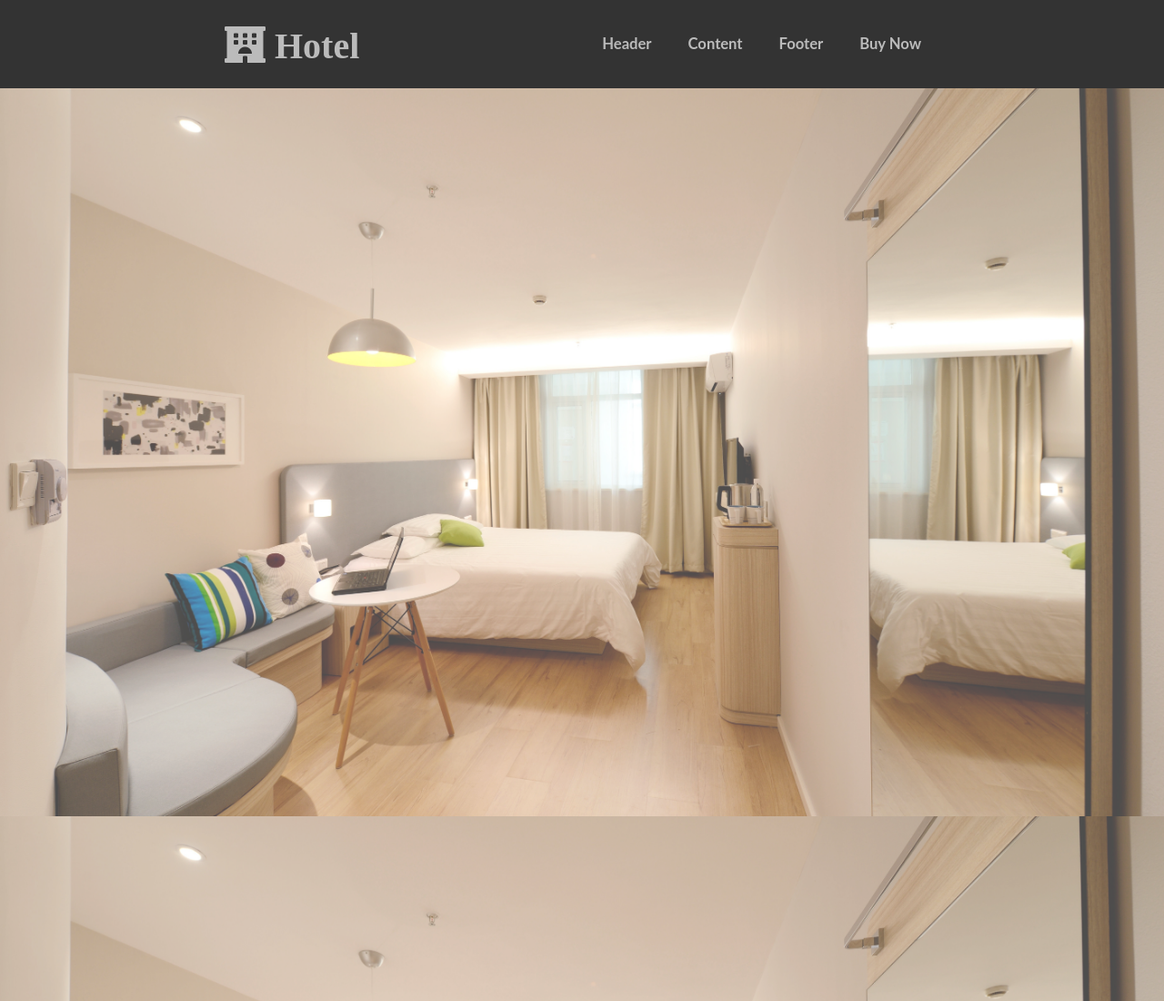
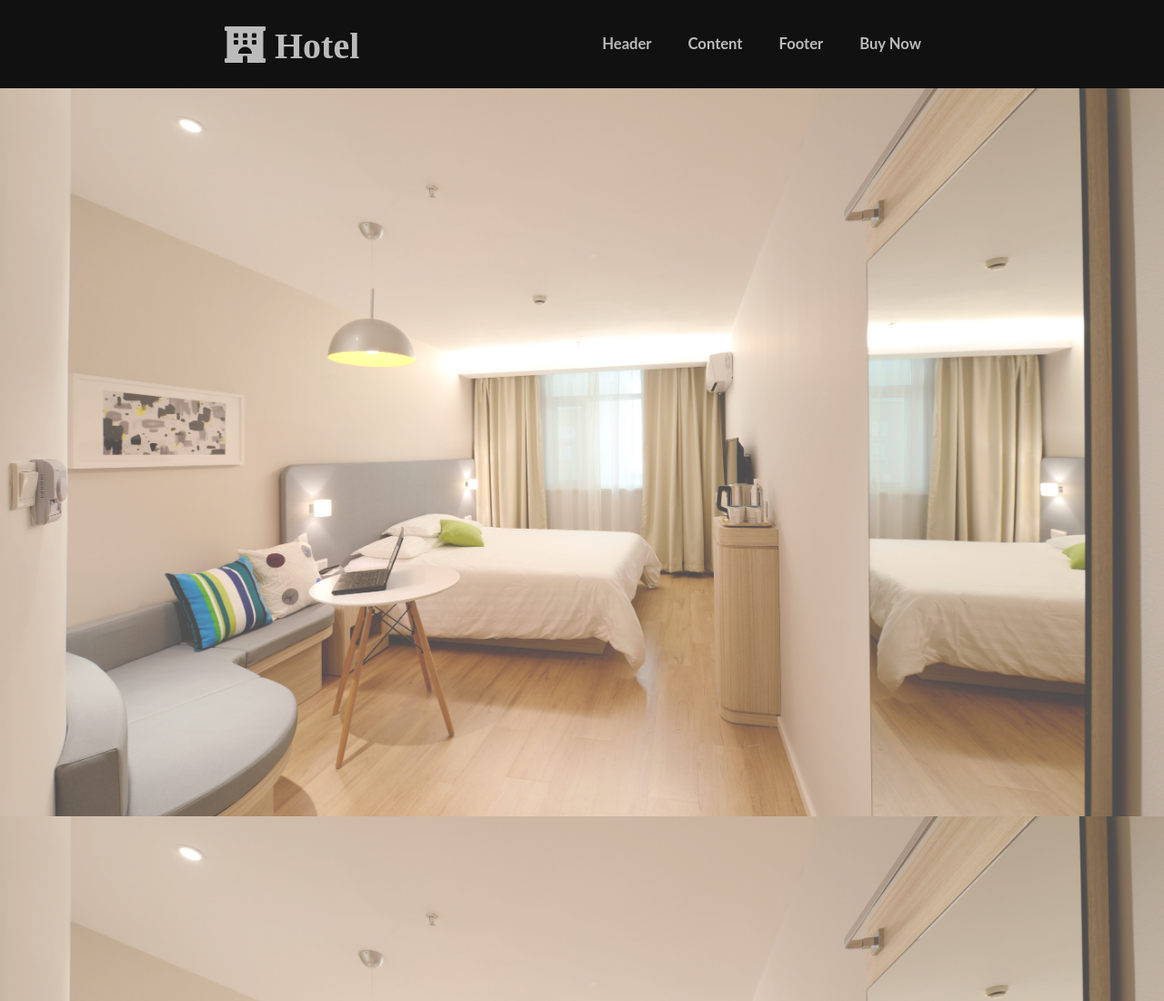
Before and after one commit to Vk5b1/vk5b1.github.io, a plain HTML site: page index.html in a window 1280 px wide. Shown: the top 1100 px of the page at 91% size. Drawn offline with Linux system fonts and the light colour scheme.

```diff
--- a/parallax.css
+++ b/parallax.css
@@ -66,9 +66,10 @@ body,html{
     flex-direction: row;
     justify-content: space-evenly;
     align-items: center;
-    background-color: #333333;
+    background-color:#111;
     color:#bbb;
 }
+
 
 .headings-section{
     display:flex;
```
